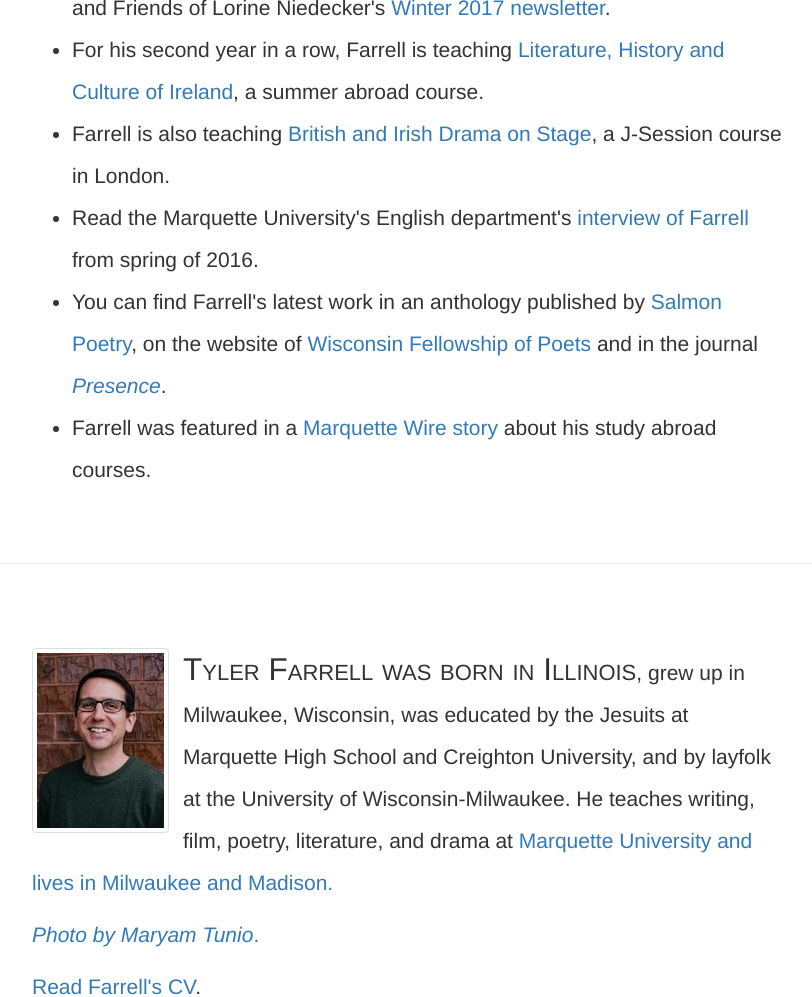
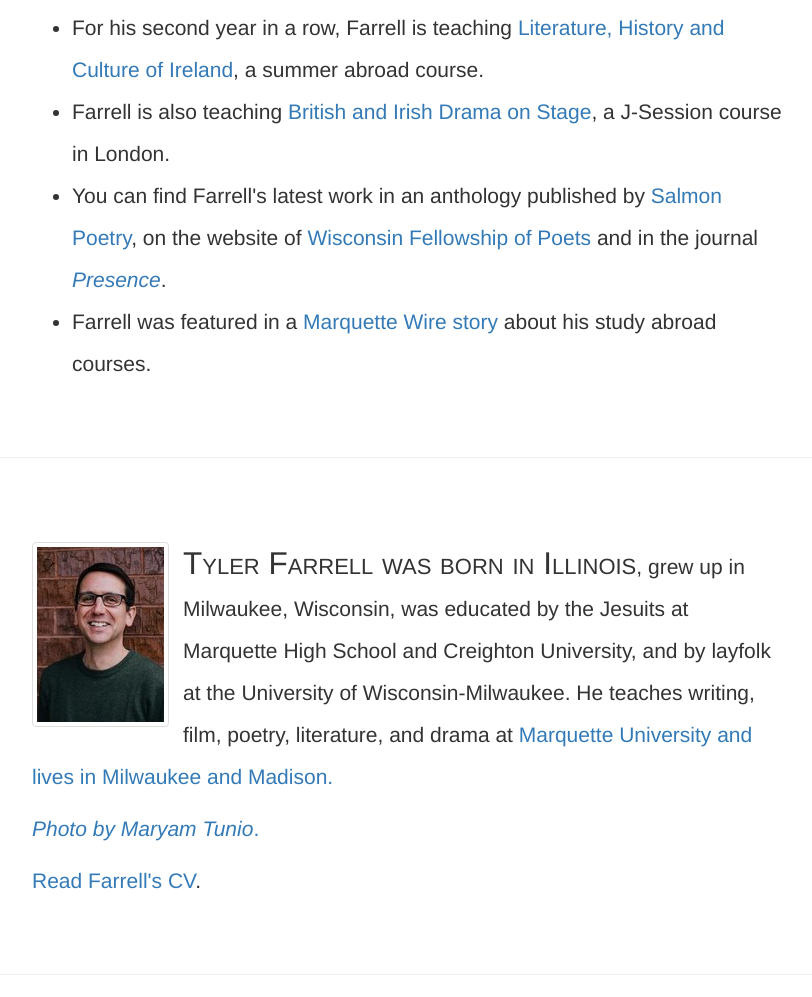
Before and after one commit to alexbusbee/alexbusbee.github.io, a plain HTML site: page index.html in a window 1280 px wide. Shown: the part 1080-2077 px from the top of the page, without its empty margins (233-1045 px from the left). Drawn offline with nearby package versions, Linux system fonts and the light colour scheme; files whose address does not match are found by name.

Commit message:
Update index.html

```diff
--- a/index.html
+++ b/index.html
@@ -46,7 +46,7 @@ Poetry</h1>
 <img alt="Stichomythia" class="img-thumbnail pull-left gap-right img-responsive" src="images/stichomythia.jpg" />
 <p>Stichomythia by Tyler Farrell.</p>
 	<p>Published February 27, 2018.</p></a>
-	<br><br><br><br><br>
+	<br><br><br><br><br><br>
 	<ul>
 	<li><a href="https://rappahannockreview.com/issue-5-3/interviews/tyler-farrell/">Contributor Spotlight: Interview with Tyler Farrell</a> (<em>Rappahannock Review</em>).</li>
 	<li><a href="https://rappahannockreview.com/issue-5-3/interviews/tyler-farrell/">Airplanes Make Perfect Mobiles</a> (<em>Rappahannock Review</em>).</li>
@@ -54,7 +54,6 @@ Poetry</h1>
 	<li>For his second year in a row, Farrell is teaching <a href="http://studyabroad.marquette.edu/index.cfm?FuseAction=Programs.ViewProgram&Program_ID=10235">Literature, History and Culture of Ireland</a>, a summer abroad course.</li>
 	<li>Farrell is also teaching <a href="http://studyabroad.marquette.edu/index.cfm?FuseAction=Programs.ViewProgram&Program_ID=11289">
 British and Irish Drama on Stage</a>, a J-Session course in London.</li>
-	<li>Read the Marquette University&#39;s English department&#39;s <a href="http://www.muenglishnews.com/faculty-profile-tyler-farrell.html">interview of Farrell</a> from spring of 2016.</li>
 	<li>You can find Farrell&#39;s latest work in an anthology published by <a href="http://salmonpoetry.com/details.php?ID=385&amp;a=88">Salmon Poetry</a>, on the website of <a href="http://static1.squarespace.com/static/55cdd4d7e4b0dc6eee4156d4/t/575606deb6aa609d464b01f2/1465255647079/Tyler+Farrell.pdf"> Wisconsin Fellowship of Poets</a> and in the journal <a href="http://www.catholicpoetryjournal.com/"><em>Presence</em></a>.</li>
 	<li>Farrell was featured in a <a href="https://marquettewire.org/3970629/ae/author-traveler-red-scarf-man/">Marquette Wire story</a> about his study abroad courses.</li>
 </ul>
```
